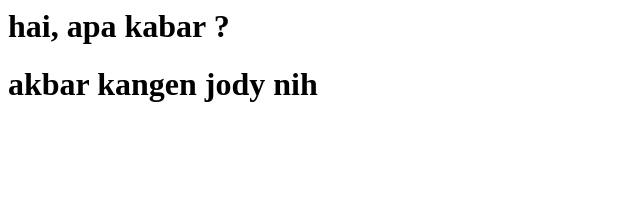
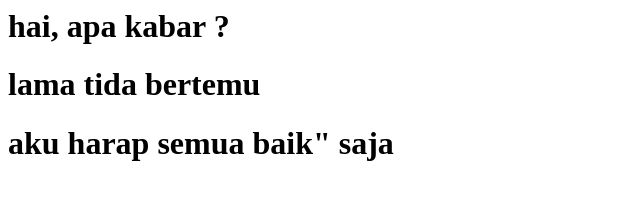
Before and after one commit to tileoy/tileoy.github.io, a plain HTML site: page index.html in a window 1280 px wide. Shown: the whole page, without its empty margins (0-640 px from the left). Drawn offline with Linux system fonts and the light colour scheme.

Commit message:
Update index.html

```diff
--- a/index.html
+++ b/index.html
@@ -4,6 +4,7 @@
   </head>
   <body>
     <h1> hai, apa kabar ?</h1>
-    <h1> akbar kangen jody nih </h1>
+    <h1> lama tida bertemu </h1>
+    <h1> aku harap semua baik" saja</h1>
   </body>
 </html>
```
